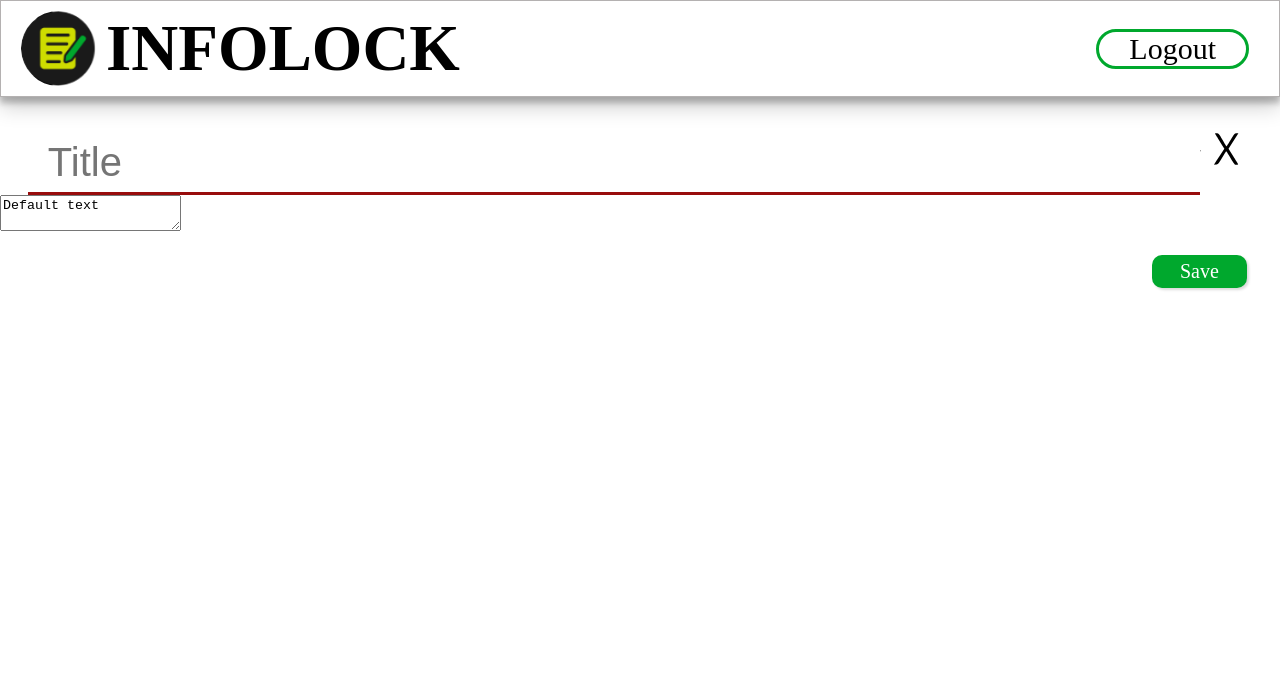
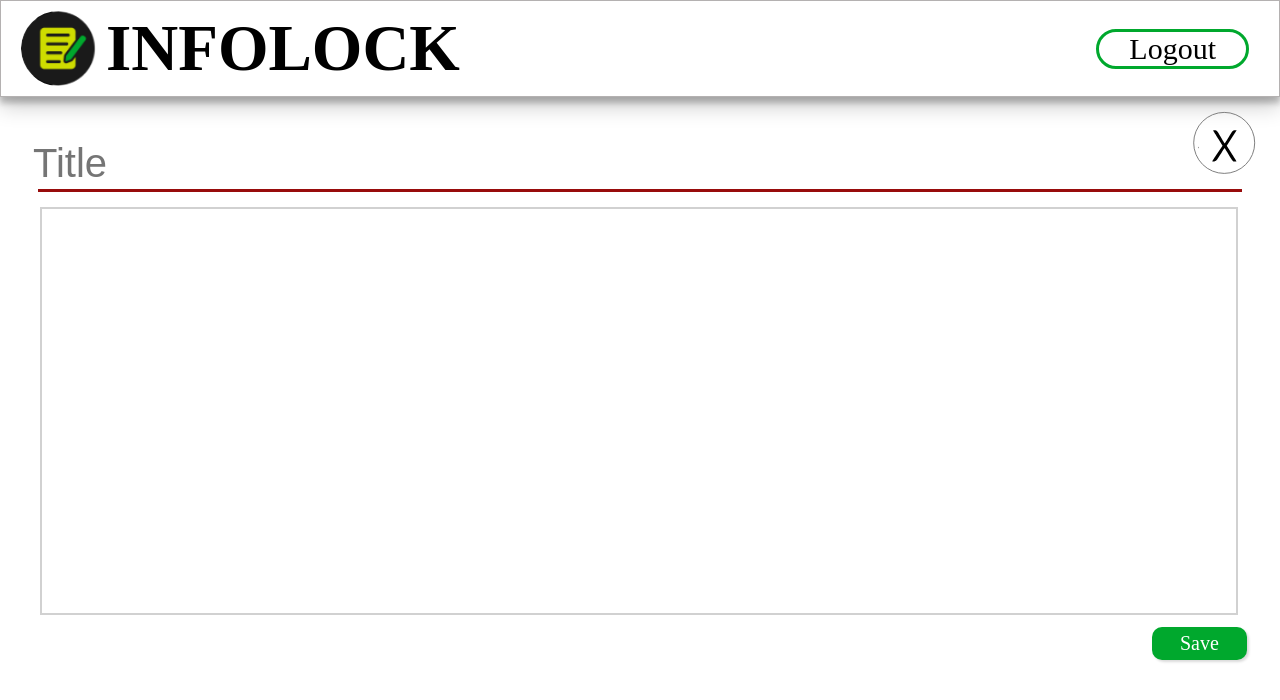
Before and after one commit to shivakumargangam/InfoLock, a React (Create React App) app: page /notepage in a window 1280 px wide. Shown: the top 700 px of the page. Built offline with nearby package versions, Linux system fonts and the light colour scheme; the HTML template or start-up script is replaced by a standard one.

Commit message:
Notepage

```diff
--- a/src/Components/NotePageBody.js
+++ b/src/Components/NotePageBody.js
@@ -1,19 +1,68 @@
 import React from 'react';
 import '../Stylesheet/NotePageBody.css';
 import Cross from '../media/CrossSymbol.svg';
-import { Link } from "react-router-dom";
+import {useState} from 'react';
+import firestore from "../firebase.config";
+import {doc,setDoc, updateDoc } from "firebase/firestore";
 const NotePageBody = () =>{
+    const [message, setMessage] = useState('');
+    const handleMessageChange = event => {
+        setMessage(event.target.value);
+      };
+
+    var changed=false;
+    const exit= ()=>{
+        console.log(changed);
+        if(changed)
+        {
+            if(window.confirm("Do you wish to save changes"))
+            {
+                console.log("save to db");
+                changed=false;
+            }
+            else
+            {
+                console.log("discard");
+            }
+        }
+    }
+    const save= async()=>{
+        const title = document.getElementById("title").value;
+        const msg=message;
+        console.log(title);
+        console.log(msg);
+        try{
+            const data={
+                date:`${Date.now()}`,
+                message: msg,
+                key:"key",
+            }
+            console.log(firestore);
+            // const docref=doc(firestore,collection(firestore,"shiva"),title);
+            // await setDoc(docref,data,{merge:true});
+
+            const ref=doc(firestore,"shiva","title");
+            console.log(ref);
+            // await updateDoc(ref,data);
+        }
+        catch(e)
+        {
+            // console.log(e);
+        }
+    }
     return (
         <div className='Body'>
-           <div className='Title'>
-                <input type="text" class="TitleDiv"  placeholder="Title" data-text="Please enter a Title."></input>
-                <img src={Cross}/>
-            </div>
-            <div className='Content'>
-                {/* <input type='textarea' class="ContentDiv"  ></input> */}
-                <textarea>Default text</textarea>
-            </div>
-            <div className='SaveButtonDiv'>
+               <div className='Title'>
+                    <input onInputCapture={()=>{changed=true}} id="title" type="text" class="TitleDiv"  placeholder="Title" data-text="Please enter a Title."></input>
+                    <img src={Cross} alt="cross" onClick={exit}/>
+                </div>
+                <div className='NPBlinecenter'>
+                    <div className='NPBline'></div>
+                </div>
+                <div className='Content'>
+                    <textarea  value={message} onChange={handleMessageChange} className='NPBtextarea' onInputCapture={()=>{changed=true}}>Default text</textarea>
+                </div>
+            <div className='SaveButtonDiv'onClick={save}>
             <span>Save</span>
             </div>
         </div>
--- a/src/Containers/SignupPage.js
+++ b/src/Containers/SignupPage.js
@@ -1,10 +1,11 @@
 import React from 'react';
 import '../Stylesheet/Signup.css';
-import LoginLogo from '../media/LoginLogo.svg'
-import {Link} from 'react-router-dom';
+import LoginLogo from '../media/LoginLogo.svg';
+import {Link, useNavigate} from 'react-router-dom';
 import { getAuth, createUserWithEmailAndPassword } from "firebase/auth";
 import app from "../firebase.config";
 const SignupPage = () => {
+    const navigate = useNavigate();
     console.log(app);
     const auth = getAuth();
 const signup=()=>{
@@ -15,7 +16,8 @@ const signup=()=>{
   .then((userCredential) => {
     // Signed in
     const user = userCredential.user;
-    alert("sucess");
+    // alert("sucess");
+    navigate("/dashboard");
     // ...
   })
   .catch((error) => {
--- a/src/Stylesheet/NotePageBody.css
+++ b/src/Stylesheet/NotePageBody.css
@@ -1,13 +1,17 @@
 .TitleDiv{
     width: 90%;
     margin-top: 40px;
-    padding: 0 0 5px 20px;
+    /* padding: 0 0 5px 20px; */
     height: 50px;
-    border-width: 0 0 3px 0;
+    /* border-width: 0 0 3px 0;
     border-style: outset;
-    border-color: rgb(236, 19, 19);
+    border-color: rgb(236, 19, 19); */
     font-size: 40px;
-    color: black;
+    border: none;
+}
+.TitleDiv:focus
+{
+    outline: 0;
 }
 .ContentDiv{
     /* display:flex; */
@@ -34,11 +38,63 @@
     color: white;
 }
 .Body{
-    text-align: left;
+    /* text-align: left;
+    display: flex;
+    flex-direction: column; */
+    align-items: center;
 }
 .Title img{
+    transform:translate(10%,-5%);
+    border: 1px solid grey;
+    border-radius: 50%;
     height: 60px;
+    width: 60px;
 }
 .Title{
+    /* display: flex;
+    flex-direction: row;
+    justify-content: stretch; */
+    /* align-items: center;  */
     text-align: center;
+    /* border-width: 0 0 3px 0;
+    border-style: outset;
+    border-color: rgb(236, 19, 19); */
+
 }
+.TitleDiv input
+{
+    border: none;
+}
+.Title input:focus{
+    border: none;
+}
+.NPBtextarea{
+    border: 2px solid rgba(0, 0, 0, 0.181);
+    width: 100%;
+    height: 100%;
+    resize: none;
+}
+.Content{
+    margin-top: 15px;
+    margin-left: 40px;
+    height: 400px;
+    width: 93%;
+}
+textarea:focus, input:focus{ outline: 0; }
+.NPBTitlemain{
+    margin-left: 20px;
+}
+.NPBline{
+        border-width: 0 0 3px 0;
+    border-style: outset;
+    border-color: rgb(236, 19, 19);
+    width: 94%;
+
+}
+.NPBlinecenter
+{
+    display: flex;
+    align-items: center;
+    width: 100%;
+    justify-content: center;
+}
--- a/src/firebase.config.js
+++ b/src/firebase.config.js
@@ -1,5 +1,5 @@
 import { getApp, getApps, initializeApp } from "firebase/app";
-import { getFirestore } from "firebase/firestore";
+import { getFirestore } from "firebase/firestore/lite";
 import { getStorage } from "firebase/storage";
 
 const firebaseConfig = {
@@ -16,4 +16,5 @@ const app = getApps.Length > 0 ? getApp() : initializeApp(firebaseConfig);
 console.log(app);
 const firestore = getFirestore(app);
 const storage = getStorage(app);
+// const db=app.firestore();
 export default {app,firestore,storage};
```
